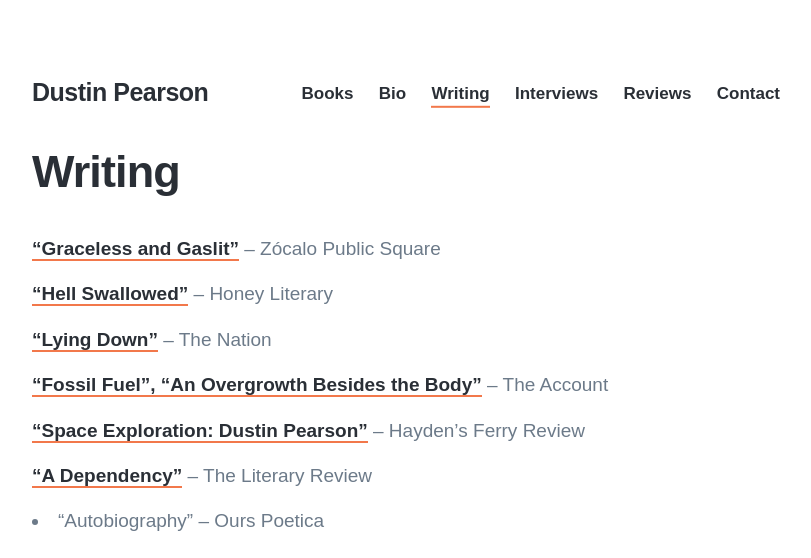
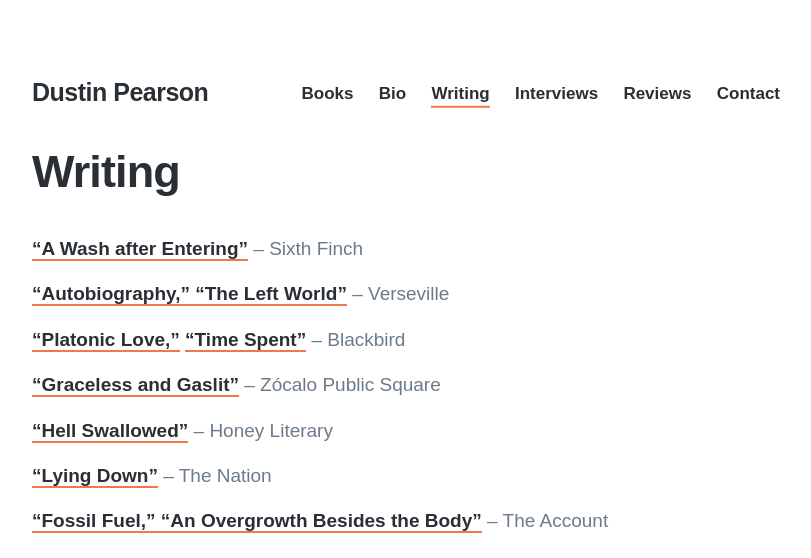
Before and after one commit to strikhar/dustinkpearson, a Jekyll site: the page built from _pages/writing.md, in a window 1280 px wide and 1400 px high. Shown: the top 558 px of the window, without its empty margins (224-1035 px from the left). Built offline with Jekyll 4.4.1, drawn with Linux system fonts in a browser that asks for light colours; nearby versions of some CDN libraries; some web fonts are replaced; some of the changed text lies outside the part shown.

Commit message:
Update writing.md

```diff
--- a/_pages/writing.md
+++ b/_pages/writing.md
@@ -4,13 +4,19 @@ description: Duet is a beautiful Jekyll portfolio theme.
 layout: "page"
 featured_image: '/images/dustin.jpg'
 ---
+["A Wash after Entering"](https://sixthfinch.com/pearson1.html) -- Sixth Finch
+
+["Autobiography," "The Left World"](http://www.verseville.org/poems-by-dustin-pearson.html) -- Verseville
+
+["Platonic Love,"](https://blackbird-archive.vcu.edu/v21n2/poetry/pearson-d/platonic-page.shtml) ["Time Spent"](https://blackbird-archive.vcu.edu/v21n2/poetry/pearson-d/time-page.shtml) -- Blackbird
+
 ["Graceless and Gaslit"](https://www.zocalopublicsquare.org/dustin-pearson/) -- Zócalo Public Square
 
 ["Hell Swallowed"](https://honeyliterary.com/2021/01/21/dustin-pearson/) -- Honey Literary
 
 ["Lying Down"](https://www.thenation.com/article/culture/lying-down/) -- The Nation
 
-["Fossil Fuel", "An Overgrowth Besides the Body"](https://theaccountmagazine.com/article/pearson-20) -- The Account
+["Fossil Fuel," "An Overgrowth Besides the Body"](https://theaccountmagazine.com/article/pearson-20) -- The Account
 
 ["Space Exploration: Dustin Pearson"](http://haydensferryreview.com/blog/2020/2/9/space-exploration-dustin-pearson) -- Hayden's Ferry Review
 
@@ -18,7 +24,7 @@ featured_image: '/images/dustin.jpg'
 
 - "Autobiography" -- Ours Poetica
 <iframe width="560" height="315" src="https://www.youtube.com/embed/Wyia4HHFC4c" frameborder="0" allow="accelerometer; autoplay; encrypted-media; gyroscope; picture-in-picture" allowfullscreen></iframe>
-["My Brother's Two Screams", "Hell's Wide Net", "The World at its Beginning"](http://www.hobartpulp.com/web_features/three-poems-59508d75-403e-4ee2-9828-097ad2262d8a?fbclid=IwAR0GDof1i_FbV3u4W9rkc2I4q_tTZgwprpYTBmEuda9wGXZsUyILDegKfH4) -- Hobart
+["My Brother's Two Screams," "Hell's Wide Net," "The World at its Beginning"](http://www.hobartpulp.com/web_features/three-poems-59508d75-403e-4ee2-9828-097ad2262d8a?fbclid=IwAR0GDof1i_FbV3u4W9rkc2I4q_tTZgwprpYTBmEuda9wGXZsUyILDegKfH4) -- Hobart
 
 ["Dustin Pearson on Jillian Weise's "Beautiful Freak Show""](https://poems.com/features/what-sparks-poetry/dustin-pearson-on-jillian-weises-beautiful-freak-show/?fbclid=IwAR3XOfI1uRFnLGspraxllbkn8RLxiTPkKFsnYpxvokxSyrJMS12lTVCsHuo) -- Poetry Daily
 
@@ -26,9 +32,9 @@ featured_image: '/images/dustin.jpg'
 <iframe width="560" height="315" src="https://www.youtube.com/embed/p5zyg8opWao" title="YouTube video player" frameborder="0" allow="accelerometer; autoplay; clipboard-write; encrypted-media; gyroscope; picture-in-picture" allowfullscreen></iframe>
 ["Paternity"](https://www.triquarterly.org/issues/issue-155/paternity?fbclid=IwAR12BJ0KEDxfhKiHmmDgsa41g1GvX6z9AJmmARmigxob9JaApTe9gsSk7DQ) -- TriQuarterly
 
-[“Mr. Hen”](https://blackbird.vcu.edu/v16n1/poetry/pearson-d/hen-page.shtml), [“Letter 2”](https://blackbird.vcu.edu/v16n1/poetry/pearson-d/letter2-page.shtml), [“Letter 5”](https://blackbird.vcu.edu/v16n1/poetry/pearson-d/letter5-page.shtml), [“Letter 7”](https://blackbird.vcu.edu/v16n1/poetry/pearson-d/letter7-page.shtml), [“Letter 14”](https://blackbird.vcu.edu/v16n1/poetry/pearson-d/letter14-page.shtml), [“Letter 15”](https://blackbird.vcu.edu/v16n1/poetry/pearson-d/letter15-page.shtml), [“The Stable Ambivalence”](https://blackbird.vcu.edu/v16n1/features/tracking-the-muse/pearson_page.shtml) -- Blackbird
+[“Mr. Hen,”](https://blackbird.vcu.edu/v16n1/poetry/pearson-d/hen-page.shtml) [“Letter 2,”](https://blackbird.vcu.edu/v16n1/poetry/pearson-d/letter2-page.shtml) [“Letter 5,”](https://blackbird.vcu.edu/v16n1/poetry/pearson-d/letter5-page.shtml) [“Letter 7,”](https://blackbird.vcu.edu/v16n1/poetry/pearson-d/letter7-page.shtml) [“Letter 14,”](https://blackbird.vcu.edu/v16n1/poetry/pearson-d/letter14-page.shtml) [“Letter 15,”](https://blackbird.vcu.edu/v16n1/poetry/pearson-d/letter15-page.shtml) [“The Stable Ambivalence”](https://blackbird.vcu.edu/v16n1/features/tracking-the-muse/pearson_page.shtml) -- Blackbird
 
 “To the Sons"  -- Bennington Review
 <iframe width="560" height="315" src="https://www.youtube.com/embed/fBcA-oRiu-k" frameborder="0" allow="accelerometer; autoplay; encrypted-media; gyroscope; picture-in-picture" allowfullscreen></iframe>
 
-[“A Palace of Ice”, “Love, the Ugly”](https://www.connotationpress.com/hoppenthaler-s-congeries/3039-dustin-pearson-poetry) -- Connotation Press: An Online Artifact
+[“A Palace of Ice,” “Love, the Ugly”](https://www.connotationpress.com/hoppenthaler-s-congeries/3039-dustin-pearson-poetry) -- Connotation Press: An Online Artifact
```
